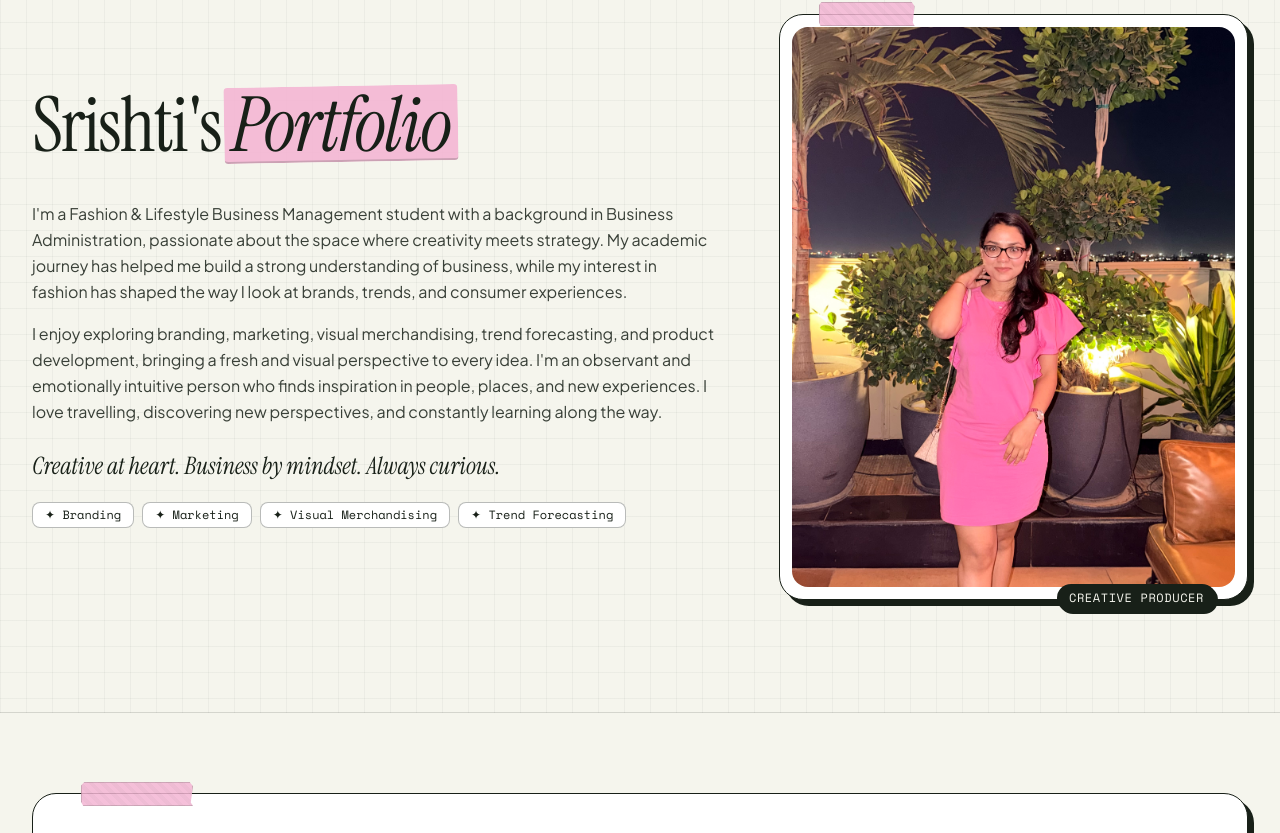
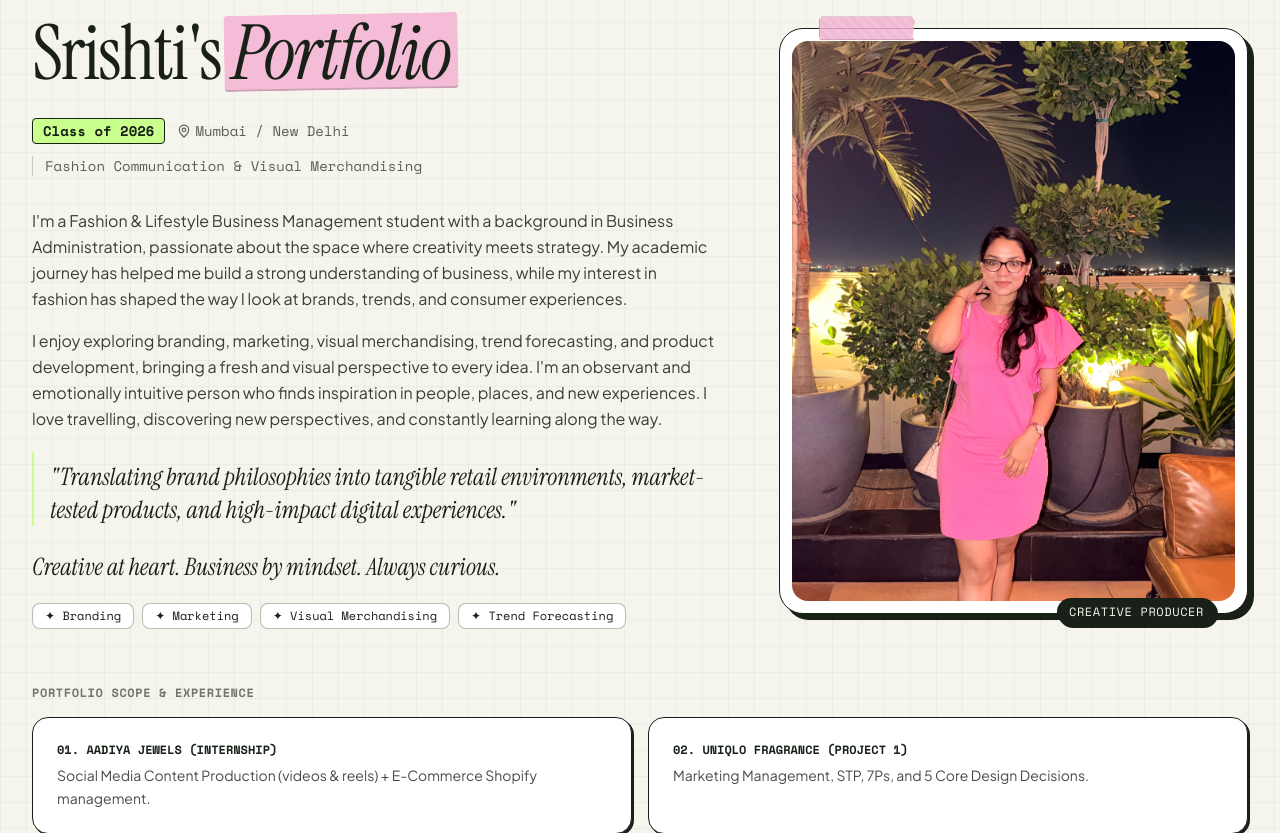
Before and after one commit to srishtij200/srishti, a React (Vite) app: page / in a window 1280 px wide. Shown: the part 147-980 px from the top of the page. Built offline with nearby package versions, Linux system fonts and the light colour scheme; no server answers.

Commit message:
feat: consolidate About scope + full Contact details into home sections

```diff
--- a/src/components/home-sections/ContactSection.tsx
+++ b/src/components/home-sections/ContactSection.tsx
@@ -1,6 +1,6 @@
 import React from 'react';
 import { motion } from 'motion/react';
-import { Mail, MapPin, Phone, Linkedin } from 'lucide-react';
+import { Mail, MapPin, Phone, ExternalLink } from 'lucide-react';
 import { portfolioData } from '../../data/portfolioData';
 
 export const ContactSection: React.FC = () => {
@@ -55,6 +55,16 @@ export const ContactSection: React.FC = () => {
             <span>{contact.location}</span>
           </motion.p>
 
+          <motion.span
+            initial={{ opacity: 0, y: 15 }}
+            whileInView={{ opacity: 1, y: 0 }}
+            viewport={{ once: true }}
+            transition={{ duration: 0.5, delay: 0.08 }}
+            className="font-mono-code text-xs uppercase tracking-wider text-[var(--c-ink)]/60"
+          >
+            {sectionTitles.availabilityNote}
+          </motion.span>
+
           <motion.p
             initial={{ opacity: 0, y: 15 }}
             whileInView={{ opacity: 1, y: 0 }}
@@ -66,21 +76,22 @@ export const ContactSection: React.FC = () => {
             <span>{contact.phone}</span>
           </motion.p>
 
-          {contact.socials[0] && (
+          {contact.socials.map((soc, i) => (
             <motion.a
+              key={i}
               initial={{ opacity: 0, y: 15 }}
               whileInView={{ opacity: 1, y: 0 }}
               viewport={{ once: true }}
-              transition={{ duration: 0.5, delay: 0.15 }}
-              href={contact.socials[0].url}
+              transition={{ duration: 0.5, delay: 0.12 + i * 0.05 }}
+              href={soc.url}
               target="_blank"
               rel="noreferrer"
               className="flex items-center justify-center gap-3 font-mono-code text-lg font-bold text-[var(--c-ink)] border-b border-[var(--c-ink)]/30 hover:border-[var(--c-ink)]"
             >
-              <Linkedin className="w-6 h-6 text-[var(--c-ink)]/60 shrink-0" />
-              <span>{contact.socials[0].name} — {contact.socials[0].handle}</span>
+              <ExternalLink className="w-5 h-5 text-[var(--c-ink)]/60 shrink-0" />
+              <span>{soc.name} — {soc.handle}</span>
             </motion.a>
-          )}
+          ))}
         </div>
       </div>
     </section>
--- a/src/pages/HomePage.tsx
+++ b/src/pages/HomePage.tsx
@@ -1,7 +1,7 @@
 import React, { useState } from 'react';
 import { Link } from 'react-router-dom';
 import { motion } from 'motion/react';
-import { ArrowRight } from 'lucide-react';
+import { ArrowRight, MapPin } from 'lucide-react';
 import { WashiTape } from '../components/CustomDoodles';
 import { ProjectCardMedia } from '../components/ProjectCardMedia';
 import { SkillsSection } from '../components/home-sections/SkillsSection';
@@ -14,9 +14,10 @@ interface HomePageProps {
 }
 
 export const HomePage: React.FC<HomePageProps> = ({ onOpenInquiry }) => {
-  const { selectedProjects, internship } = portfolioData;
+  const { selectedProjects, internship, student } = portfolioData;
   const ui = portfolioData.ui;
   const hero = ui.home.hero;
+  const aboutUi = ui.about;
   const projectsSection = ui.home.projects;
   const internshipCallout = ui.home.internship;
 
@@ -60,6 +61,18 @@ export const HomePage: React.FC<HomePageProps> = ({ onOpenInquiry }) => {
                 </span>
               </motion.h1>
 
+              {/* About Metadata */}
+              <div className="font-mono-code text-xs sm:text-sm text-[var(--c-ink)]/70 flex flex-wrap items-center justify-center lg:justify-start gap-3 mb-5">
+                <span className="bg-[var(--c-highlight)] text-[var(--c-ink)] px-2.5 py-0.5 rounded border border-[var(--c-ink)] font-bold">
+                  {student.year}
+                </span>
+                <span className="flex items-center gap-1">
+                  <MapPin className="w-3.5 h-3.5" />
+                  {student.location}
+                </span>
+                <span className="border-l border-[var(--c-ink)]/20 pl-3">{student.degree}</span>
+              </div>
+
               {/* About Biography */}
               <motion.div
                 initial={{ opacity: 0, y: 15 }}
@@ -73,6 +86,10 @@ export const HomePage: React.FC<HomePageProps> = ({ onOpenInquiry }) => {
                     <p key={i}>{p}</p>
                   ))}
                 </div>
+
+                <p className="relative z-10 font-serif-display text-xl sm:text-2xl text-[var(--c-ink)] italic leading-snug pt-2 border-l-2 border-[var(--c-highlight)] pl-4">
+                  "{student.statement}"
+                </p>
 
                 <p className="font-serif-display text-2xl sm:text-2xl text-[var(--c-ink)] italic leading-snug pt-1">
                   {hero.signature}
@@ -113,6 +130,22 @@ export const HomePage: React.FC<HomePageProps> = ({ onOpenInquiry }) => {
                 </span>
               </div>
             </motion.div>
+          </div>
+
+          {/* Portfolio Scope Card */}
+          <div className="mt-14">
+            <div className="font-mono-code text-xs font-bold uppercase tracking-wider text-[var(--c-ink)]/60 mb-4">{aboutUi.scopeHeader}</div>
+            <div className="grid grid-cols-1 md:grid-cols-2 gap-4">
+              {aboutUi.scopeItems.map((item) => (
+                <div
+                  key={item.title}
+                  className="bg-[#FFFFFF] border-[1.5px] border-[var(--c-ink)] rounded-2xl p-5 sm:p-6 paper-shadow-sm"
+                >
+                  <div className="font-mono-code text-xs font-bold text-[var(--c-ink)]">{item.title}</div>
+                  <div className="font-body text-sm text-[var(--c-ink)]/80 mt-1.5 leading-relaxed">{item.desc}</div>
+                </div>
+              ))}
+            </div>
           </div>
         </div>
       </section>
```
